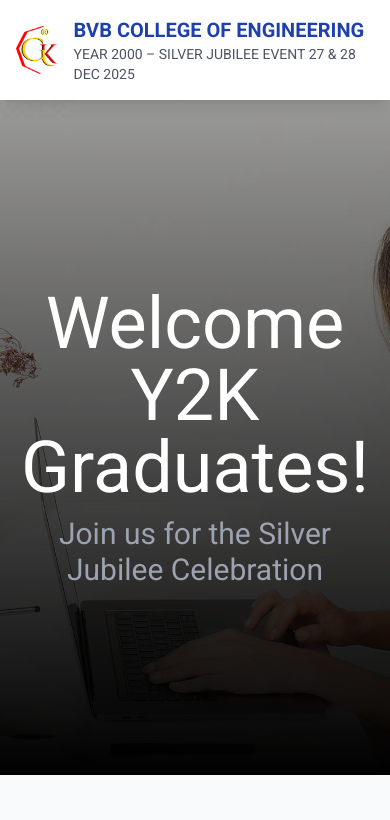
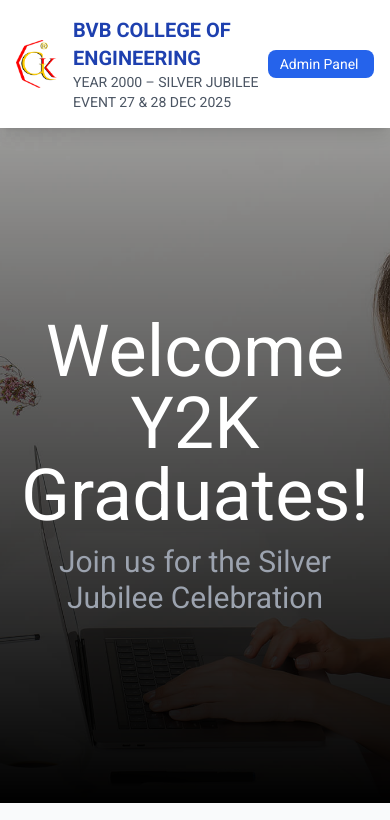
Before and after one commit to gifthempers/gk-tech-solutions, a plain HTML site: page index.html in a window 390 px wide. Shown: the top 820 px of the page. Drawn offline with nearby package versions, Linux system fonts and the light colour scheme.

Commit message:
all files

```diff
--- a/index.html
+++ b/index.html
@@ -33,9 +33,8 @@
             <p class="text-sm text-gray-600">YEAR 2000 – SILVER JUBILEE EVENT 27 & 28 DEC 2025</p>
           </div>
         </div>
-        <a href="/admin.html" class="hidden md:block bg-blue-600 text-white px-4 py-2 rounded-lg hover:bg-blue-700 transition-colors">
-          Admin Panel
-        </a>
+       <a href="/admin.html" class="bg-blue-600 text-white px-3 py-1 md:px-4 md:py-2 rounded-lg hover:bg-blue-700 transition-colors text-sm md:text-base">
+  Admin Panel </a>
       </div>
     </div>
   </header>
```
